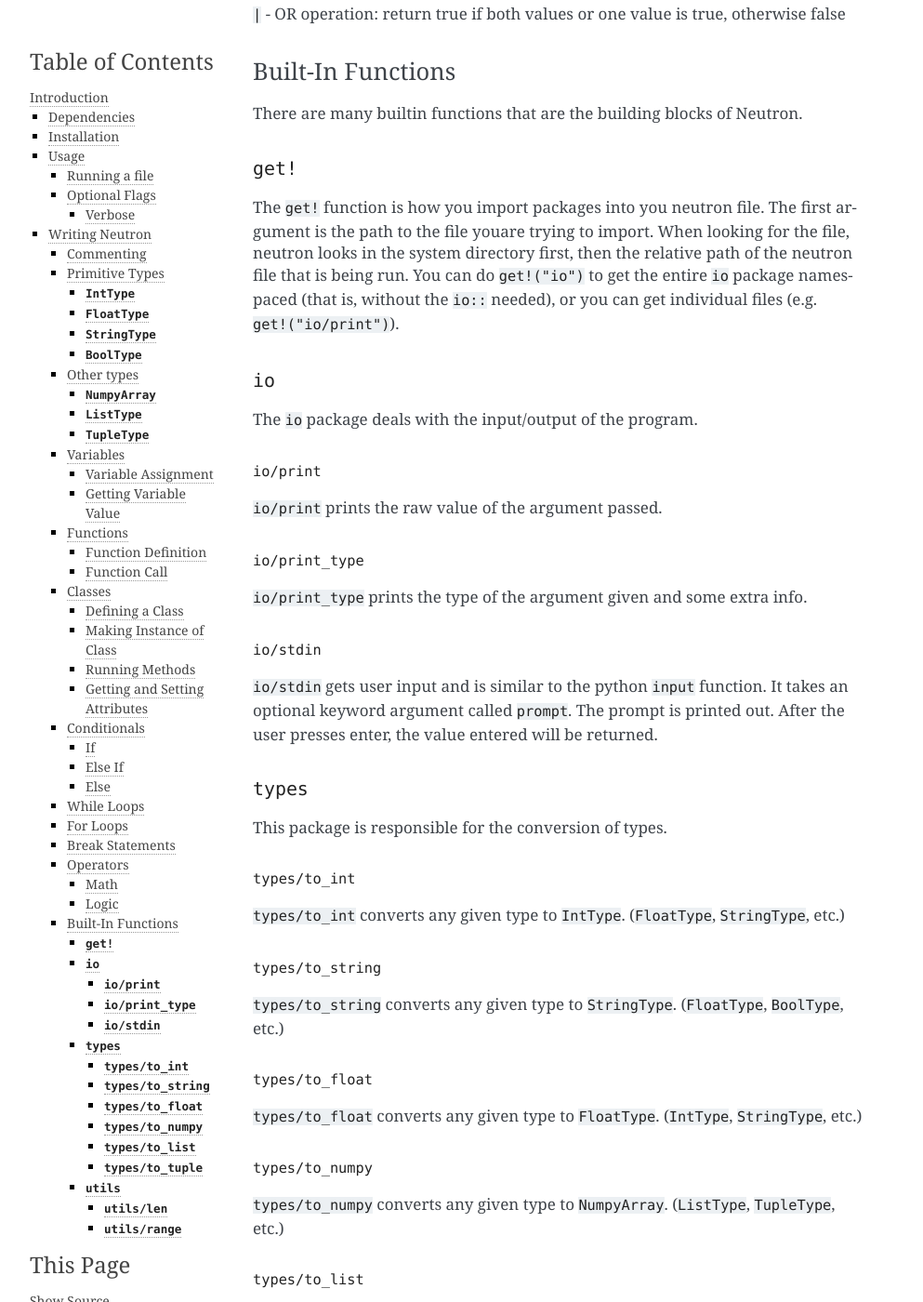
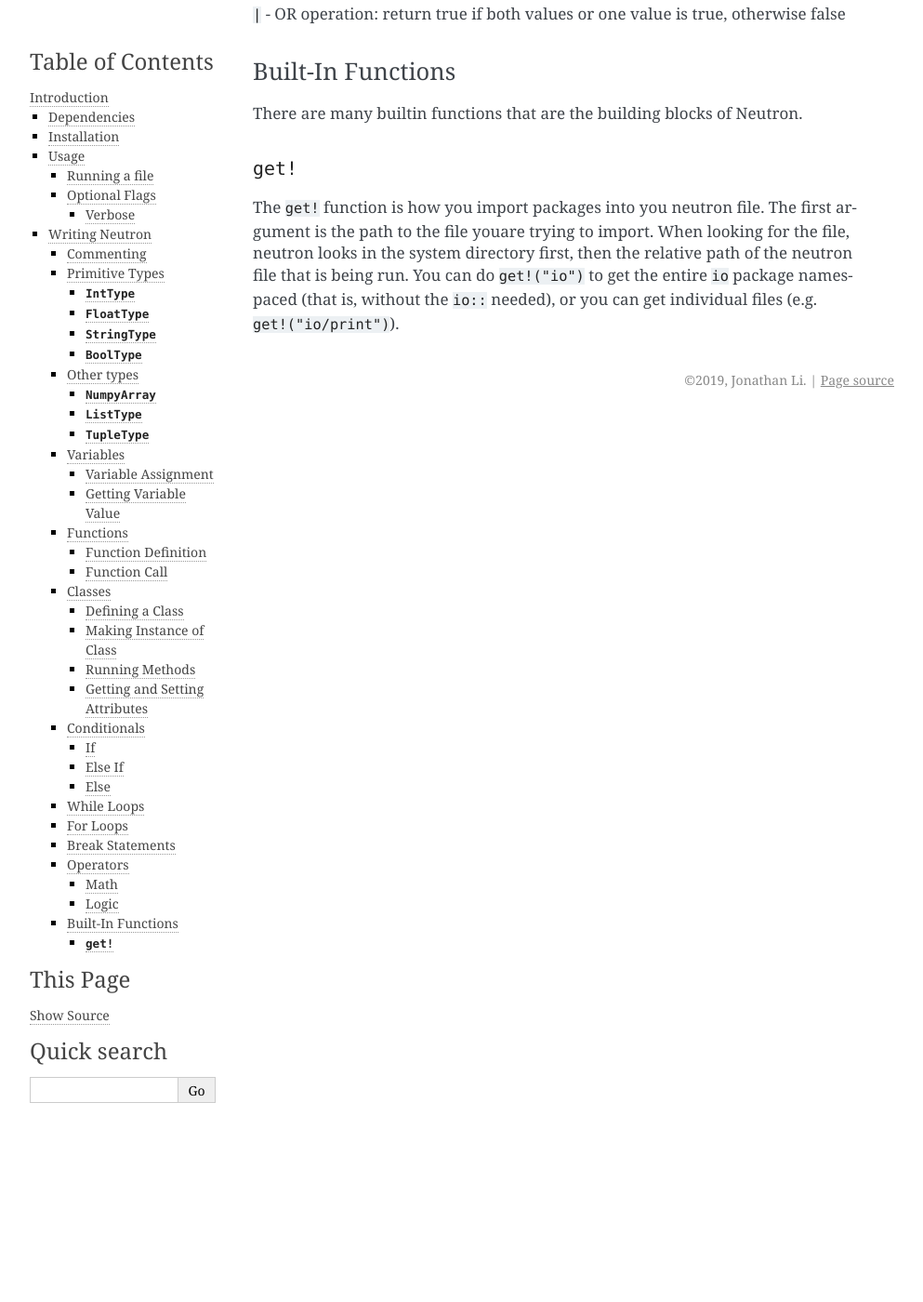
Before and after one commit to the-neutron-foundation/neutron-language, a Sphinx documentation site: the page built from docs/source/introduction.rst, in a window 1280 px wide and 1400 px high, scrolled down 9368 px. Shown: the whole window at 93% size, without its empty margins (148-1141 px from the left). Built offline with Sphinx 7.4.7, drawn with Linux system fonts in a browser that asks for light colours; some of the changed text lies outside the part shown.

```diff
--- a/docs/source/introduction.rst
+++ b/docs/source/introduction.rst
@@ -400,59 +400,3 @@
 ``get!``
 ********
 The ``get!`` function is how you import packages into you neutron file. The first argument is the path to the file youare trying to import. When looking for the file, neutron looks in the system directory first, then the relative path of the neutron file that is being run. You can do ``get!("io")`` to get the entire ``io`` package namespaced (that is, without the ``io::`` needed), or you can get individual files (e.g. ``get!("io/print")``).
-
-``io``
-******
-The ``io`` package deals with the input/output of the program.
-
-``io/print``
-""""""""""""
-``io/print`` prints the raw value of the argument passed.
-
-``io/print_type``
-"""""""""""""""""
-``io/print_type`` prints the type of the argument given and some extra info.
-
-``io/stdin``
-""""""""""""
-``io/stdin`` gets user input and is similar to the python ``input`` function. It takes an optional keyword argument called ``prompt``. The prompt is printed out. After the user presses enter, the value entered will be returned.
-
-``types``
-*********
-This package is responsible for the conversion of types.
-
-``types/to_int``
-""""""""""""""""
-``types/to_int`` converts any given type to ``IntType``. (``FloatType``, ``StringType``, etc.)
-
-``types/to_string``
-"""""""""""""""""""
-``types/to_string`` converts any given type to ``StringType``. (``FloatType``, ``BoolType``, etc.)
-
-``types/to_float``
-""""""""""""""""""
-``types/to_float`` converts any given type to ``FloatType``. (``IntType``, ``StringType``, etc.)
-
-``types/to_numpy``
-""""""""""""""""""
-``types/to_numpy`` converts any given type to ``NumpyArray``. (``ListType``, ``TupleType``, etc.)
-
-``types/to_list``
-""""""""""""""""""
-``types/to_list`` converts any given type to ``ListType``. (``NumpyArray``, ``TupleType``, etc.)
-
-``types/to_tuple``
-""""""""""""""""""
-``types/to_tuple`` converts any given type to ``TupleType``. (``ListType``, ``NumpyArray``, etc.)
-
-``utils``
-*********
-This package is responsible for all the functions that have to do with list, tuples, and Numpy arrays.
-
-``utils/len``
-"""""""""""""
-``utils/len`` gets the length (total number of items) of a list, tuple, or Numpy array and returns it as a ``IntType``, given an argument.
-
-``utils/range``
-"""""""""""""""
-``utils/range`` returns a ``ListType`` ranging from two arguments similar to that of python (the ``range()`` function in python but it takes 2 arguments)
```
Also changed, not shown: README.md (+5 -4 lines), docs/source/examples.rst (+7 -6 lines), docs/source/index.rst (+13 -4 lines), docs/source/packages/io.rst (added, +15 -0 lines), docs/source/packages/random.rst (added, +7 -0 lines), docs/source/packages/types.rst (added, +27 -0 lines), docs/source/packages/utils.rst (added, +11 -0 lines), 7 other files.
